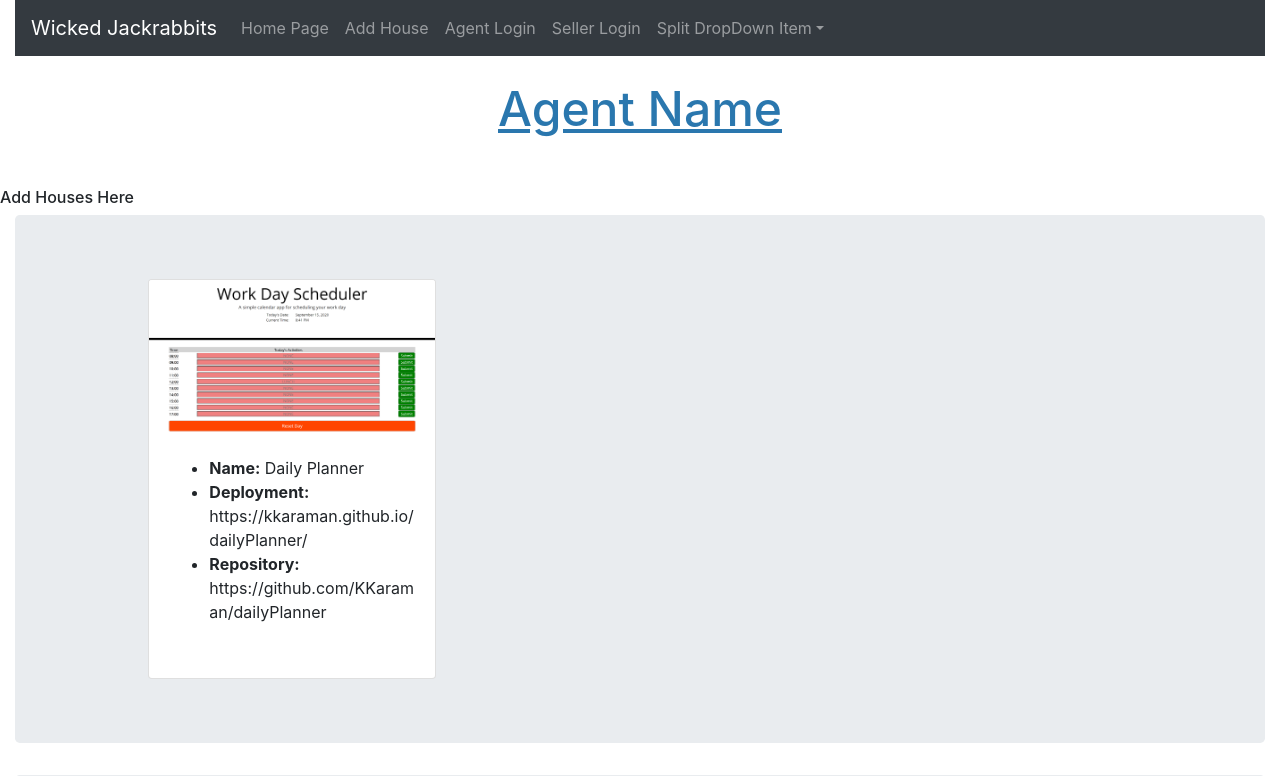
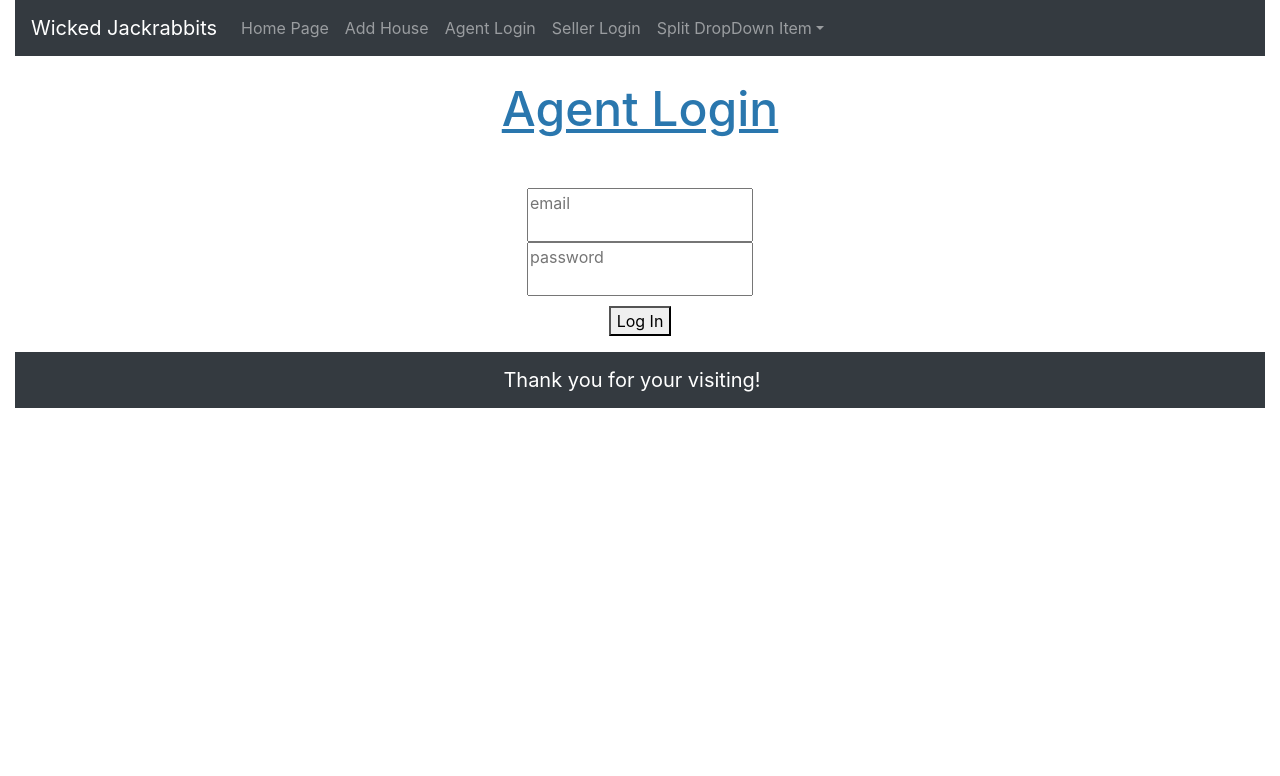
Before and after one commit to KKaraman/wickedJackrabbits, a React (Create React App) app: page /two in a window 1280 px wide. Shown: the top 776 px of the page. Built offline with nearby package versions, Linux system fonts and the light colour scheme.

Commit message:
login pages

```diff
--- a/src/pages/login.css
+++ b/src/pages/login.css
@@ -8,11 +8,23 @@ textarea {
     display: block;
     margin-left: auto;
     margin-right: auto;
-
+    resize: none;
 }
 
 .sellerLogin{
 margin-right: auto;
 margin-left: auto;
-float: right;
+margin-top: 10px;
 }
+
+.agentLogin {
+margin-right: auto;
+margin-left: auto;
+margin-top: 10px;
+}
+
+.center {
+    display: flex;
+    justify-content: center;
+    align-items: center;
+}
--- a/src/pages/pagethree.jsx
+++ b/src/pages/pagethree.jsx
@@ -19,7 +19,9 @@ class PageThree extends Component {
         <div class="Container">
         <textarea className="sellerEmail" placeholder="email"></textarea>
         <textarea className="sellerPassword" placeholder="password"></textarea>
+        <div class="center">
         <button className="sellerLogin" onclick="sellerLogin()">Log In</button>
+        </div>
         </div>
         <p></p>
       </Wrapper>
--- a/src/pages/pagetwo.jsx
+++ b/src/pages/pagetwo.jsx
@@ -1,5 +1,4 @@
 import React, { Component } from "react";
-import Project from "../components/Project";
 import Wrapper from "../components/Wrapper";
 import Title from "../components/Title";
 import projects from "../projects.json";
@@ -15,18 +14,15 @@ class PageTwo extends Component {
   render() {
     return (
       <Wrapper>
-        <Title>Agent Name</Title>
-        <h6>Add Houses Here</h6>
-        {this.state.projects.map(project => (
-          <Project
-            id={project.id}
-            key={project.id}
-            name={project.name}
-            screenshot={project.screenshot}
-            deployment={project.deployment}
-            repository={project.repository}
-          />
-        ))}
+        <Title>Agent Login</Title>
+        <div class="Container">
+        <textarea className="agentEmail" placeholder="email"></textarea>
+        <textarea className="agentPassword" placeholder="password"></textarea>
+        <div class="center">
+        <button className="agentLogin" onclick="agentLogin()">Log In</button>
+        </div>
+        </div>
+        <p></p>
       </Wrapper>
     );
   }
```
Also changed, not shown: 1 other file (tests, documents, lock files or other folders).
